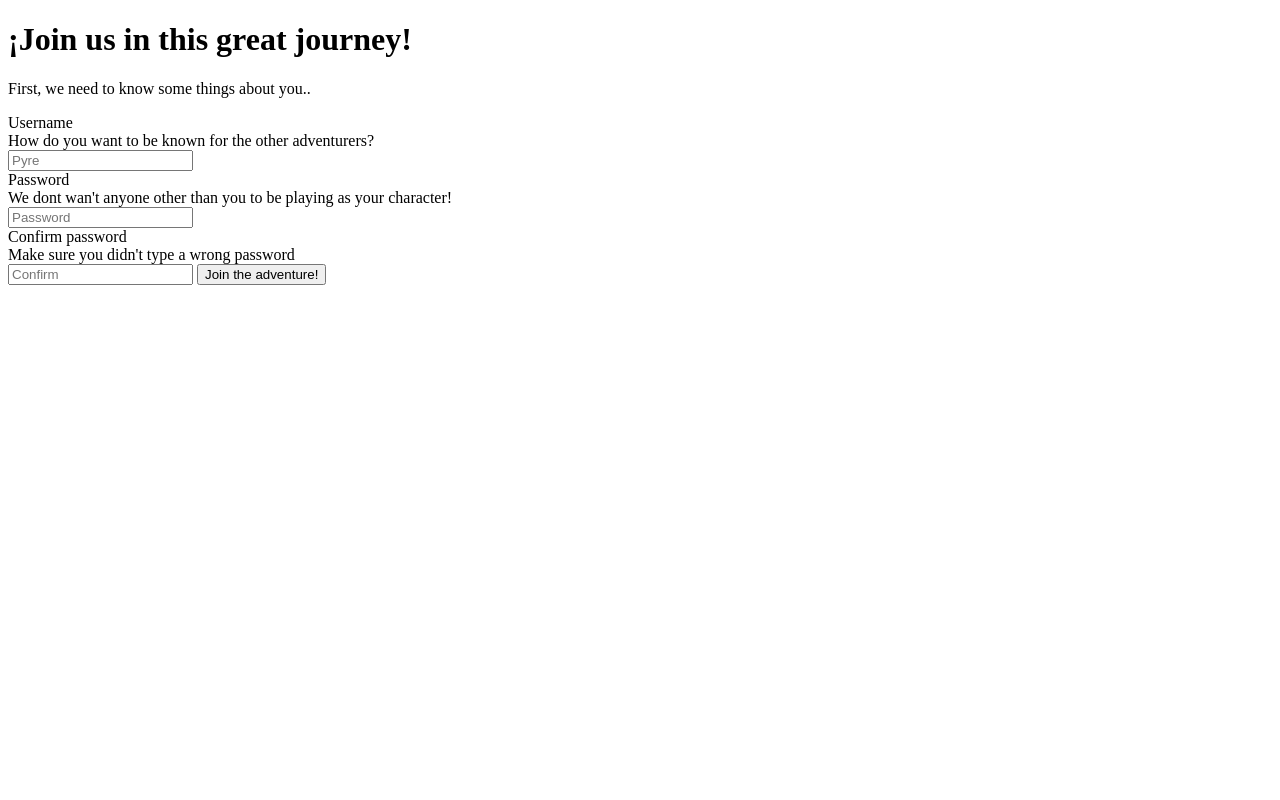
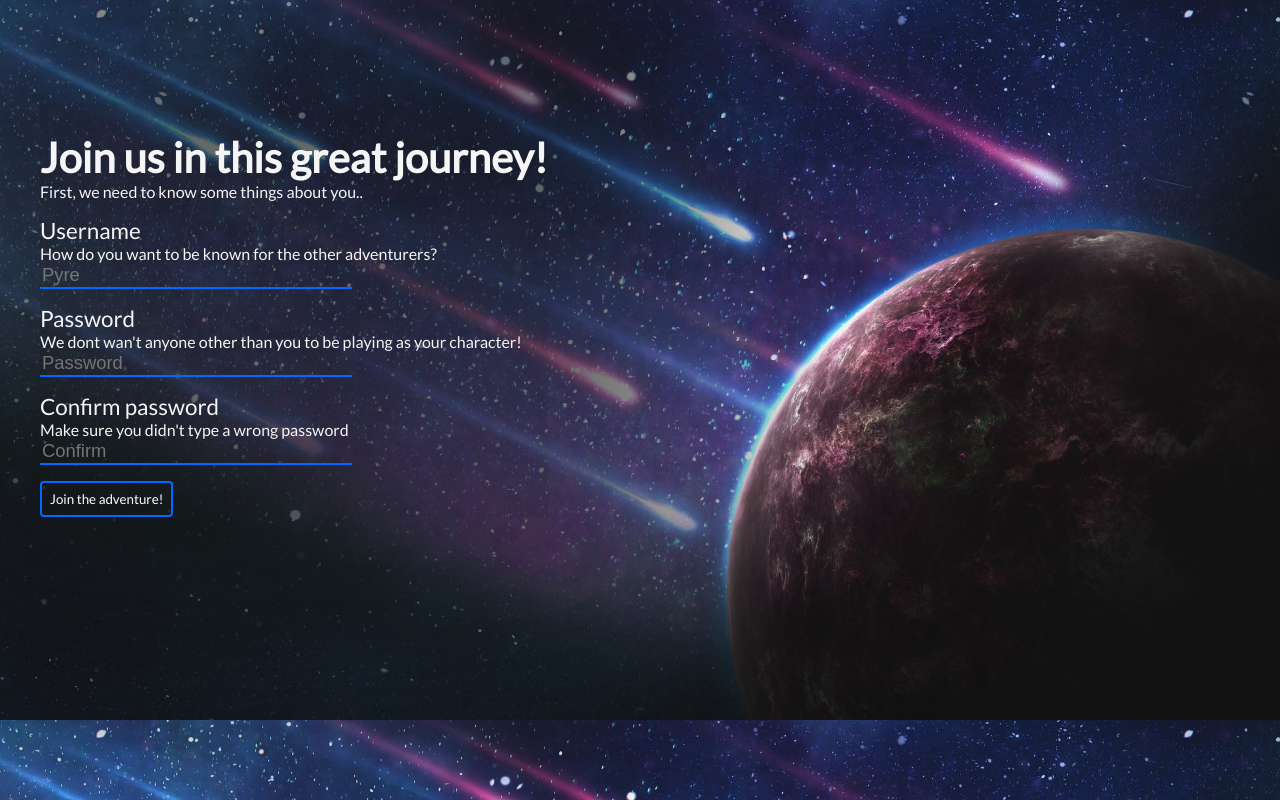
Before and after one commit to acmuniandes/css-training, a plain HTML site: page forms/index.html in a window 1280 px wide. Drawn offline with Linux system fonts and the light colour scheme.

Commit message:
Form and text solutions

```diff
--- a/forms/index.html
+++ b/forms/index.html
@@ -9,26 +9,26 @@
 </head>
 
 <body>
-  <div>
-    <h1>¡Join us in this great journey!</h1>
+  <div class="container">
+    <h1>Join us in this great journey!</h1>
     <p>First, we need to know some things about you..</p>
     <form>
-      <label>
+      <div class="input-container">
         <div class="main-label">Username</div>
         <div class="aux-label">How do you want to be known for the other adventurers?</div>
-        <input type="text" placeholder="Pyre">
-      </label>
-      <label>
+        <input id="user" type="text" placeholder="Pyre">
+      </div class="input-container">
+      <div class="input-container">
         <div class="main-label">Password</div>
         <div class="aux-label">We dont wan't anyone other than you to be playing as your character!</div>
-        <input type="password" placeholder="Password">
-      </label>
-      <label>
+        <input id="pwd" type="password" placeholder="Password">
+      </div class="input-container">
+      <div class="input-container">
         <div class="main-label">Confirm password</div>
         <div class="aux-label">Make sure you didn't type a wrong password</div>
-        <input type="password" placeholder="Confirm">
-      </label>
-      <button type="submit">Join the adventure!</button>
+        <input id="conf-pwd" type="password" placeholder="Confirm">
+      </div class="input-container">
+      <button>Join the adventure!</button>
     </form>
   </div>
 </body>
@@ -37,6 +37,85 @@
 
 <style>
 
+
+  @import url('https://fonts.googleapis.com/css?family=Lato|Merriweather');
+
 /*Your css rules go here*/
 
+html, body{
+  display: flex;
+  flex: 1;
+  flex-direction: row;
+  justify-content: flex-start;
+  align-items: center;
+  width: 100%;
+  font-family: 'Lato', sans-serif;
+  color: whitesmoke;
+
+}
+
+html{
+  background: url('background.jpg');
+  background-size: cover;
+  object-fit: contain;
+}
+
+.container{
+  display: flex;
+  flex-direction: column;
+  justify-content: center;
+  align-items: flex-start;
+  margin-left: 2rem;
+  background: rgba(20,20,20, 0.64);
+  box-shadow: 0px 0px 180px 170px rgba(20,20,20, 0.64);
+  margin-top: 12vh;
+}
+
+h1{
+  font-size: 2.6rem;
+  margin-bottom: 0;
+}
+
+p{
+  font-size: 1rem;
+  margin-top: 0;
+}
+
+
+.main-label{
+  font-size: 1.4rem;
+}
+
+.aux-label{
+  font-size: 1rem;
+}
+
+input{
+  border: 0;
+  font-size: 1.15rem;
+  background-color: transparent;
+  color: white;
+  width: 64%;
+  border-bottom: 2px rgb(0, 106, 255) solid;
+}
+
+.input-container{
+  margin-bottom: 16px;
+}
+
+button{
+  background: transparent;
+  border: 2px rgb(0, 106, 255) solid;
+  padding: 8px;
+  color: white;
+  border-radius: 4px;
+  font-family: 'Lato', sans-serif;
+  cursor: pointer;
+  transition: background 0.25s ease;
+}
+
+button:hover{
+  background: rgba(255, 255, 255, 0.3);
+}
+
 </style>
```
Also changed, not shown: text-reader/index.html (+32 -1 lines), forms/background.jpg (added).
